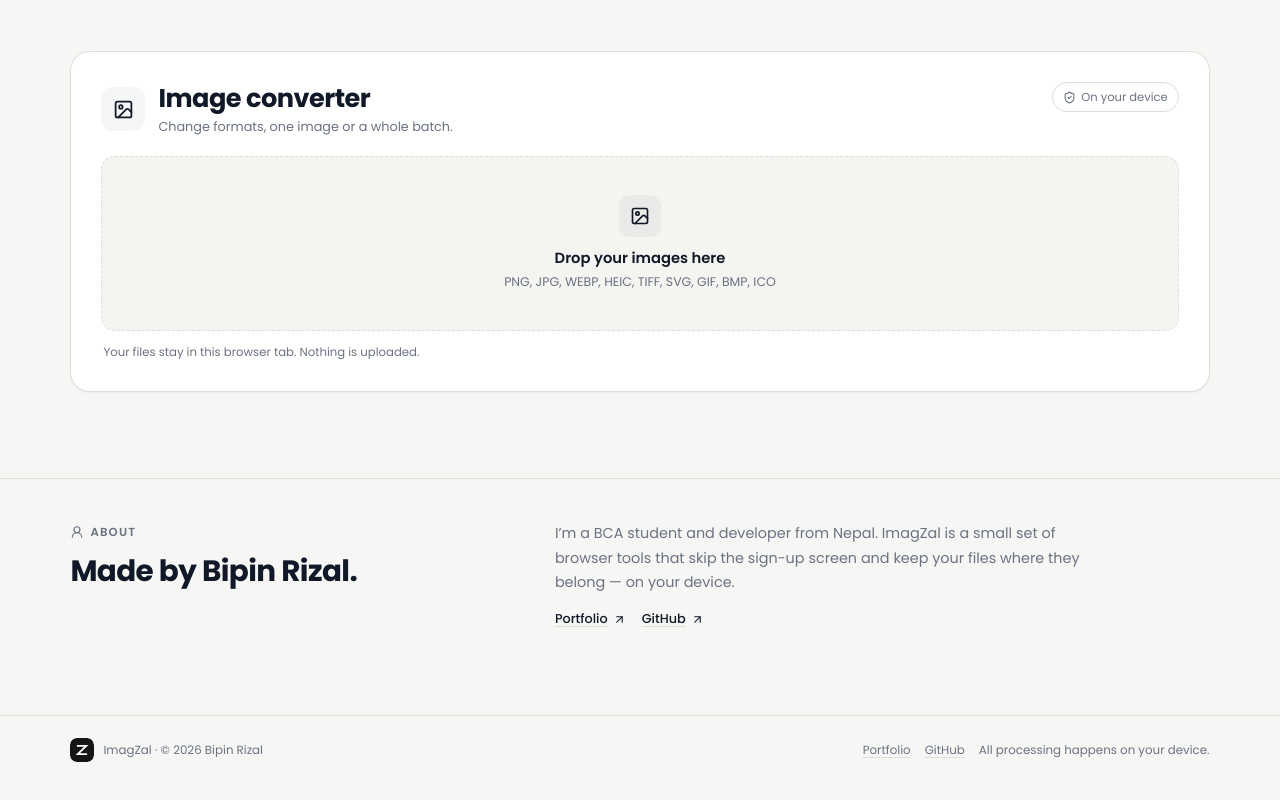
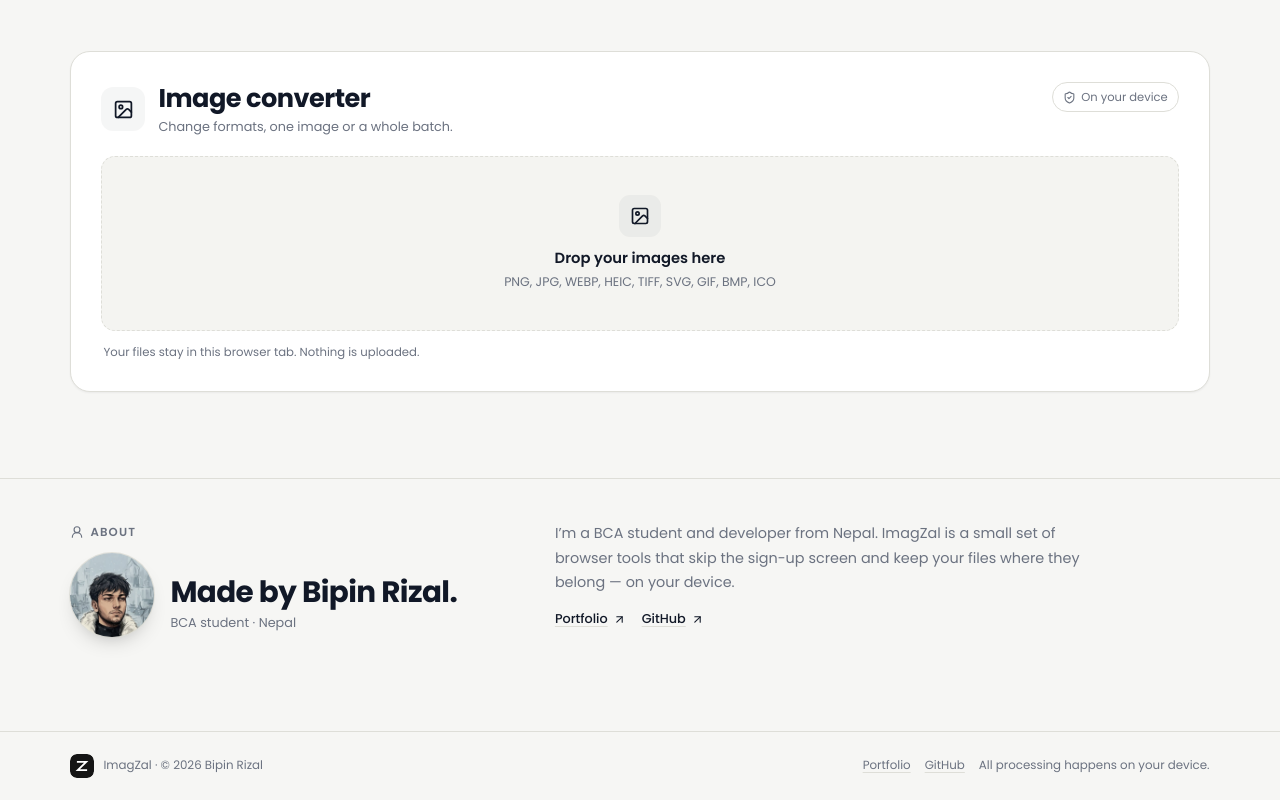
Before and after one commit to Bipin223/ImagZal, a React (Vite) app: page / in a window 1280 px wide. Shown: the part 584-1384 px from the top of the page. Built offline with nearby package versions, Linux system fonts and the light colour scheme.

Commit message:
Add a floating portrait to the About section

```diff
--- a/src/App.tsx
+++ b/src/App.tsx
@@ -12,6 +12,7 @@ import {
   UserRound,
 } from 'lucide-react';
 import type { LucideIcon } from 'lucide-react';
+import bipinPhoto from './assets/bipin.jpg';
 import { LoadingScreen } from './components/LoadingScreen';
 import { SiteHeader } from './components/SiteHeader';
 import { Toasts } from './components/Toasts';
@@ -249,7 +250,19 @@ export default function App() {
             <span className="section-kicker">
               <UserRound /> About
             </span>
-            <h2>Made by Bipin Rizal.</h2>
+            <div className="about-profile">
+              <img
+                className="about-avatar"
+                src={bipinPhoto}
+                width={88}
+                height={88}
+                alt="Portrait of Bipin Rizal"
+              />
+              <div>
+                <h2>Made by Bipin Rizal.</h2>
+                <p className="about-role">BCA student · Nepal</p>
+              </div>
+            </div>
           </div>
           <div className="about-copy" data-reveal>
             <p>
--- a/src/index.css
+++ b/src/index.css
@@ -1861,6 +1861,51 @@ main {
   line-height: 1.25;
 }
 
+.about-profile {
+  display: flex;
+  align-items: center;
+  gap: 16px;
+  margin-top: 14px;
+}
+
+.about-avatar {
+  flex: 0 0 auto;
+  width: 84px;
+  height: 84px;
+  border-radius: 50%;
+  object-fit: cover;
+  background: var(--panel);
+  box-shadow:
+    0 0 0 1px var(--line),
+    0 10px 24px -14px rgba(0, 0, 0, 0.45);
+  animation: about-float 5.5s ease-in-out infinite alternate;
+  will-change: transform;
+}
+
+.about-avatar:hover {
+  animation-play-state: paused;
+}
+
+@keyframes about-float {
+  from {
+    transform: translateY(0);
+  }
+  to {
+    transform: translateY(-8px);
+  }
+}
+
+.about-profile h2 {
+  margin: 0;
+}
+
+.about-role {
+  margin: 4px 0 0;
+  color: var(--muted);
+  font-size: 0.8rem;
+  line-height: 1.4;
+}
+
 .about-copy p {
   margin: 0;
   max-width: 560px;
```
Also changed, not shown: src/assets/bipin.jpg (added).
